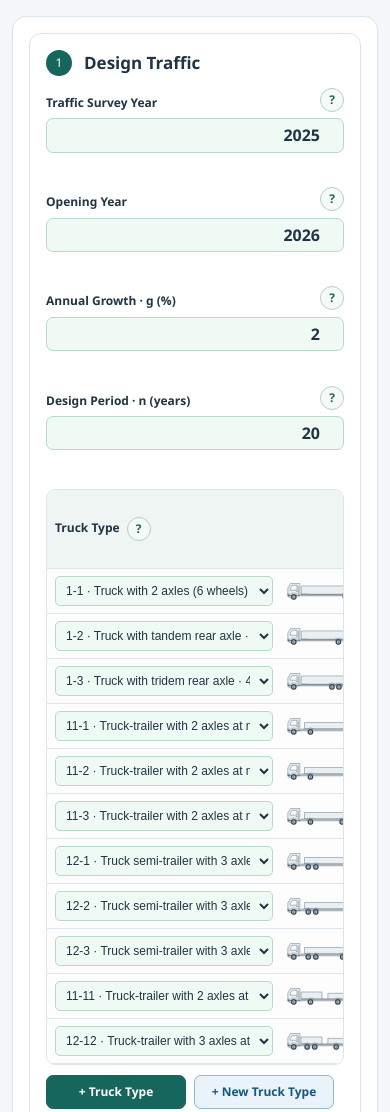
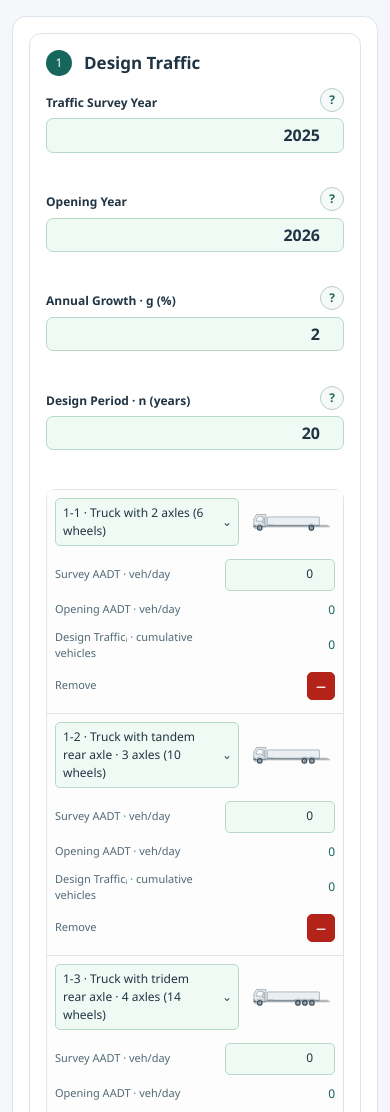
Before and after one commit to ljanre/hd-toolkit, a website: page src/components/design-traffic/index.html in a window 390 px wide. Shown: the top 1112 px of the page. Drawn offline with Linux system fonts and the light colour scheme.

Commit message:
Wrap selected truck descriptions and fit traffic table without horizontal scrolling

```diff
--- a/src/components/design-traffic/configuration.css
+++ b/src/components/design-traffic/configuration.css
@@ -46,8 +46,32 @@
 /* Keep the truck preview beside its selector and separate catalogue/custom actions. */
 #sheetRows .truck-type-control{display:flex;align-items:center;gap:10px;min-width:0}
 #sheetRows .truck-type-control select{flex:1 1 0;min-width:0;max-width:none;width:0}
-#sheetRows .truck-type-control>div{flex:0 0 86px}
+#sheetRows .truck-type-control>.truck-preview{flex:0 0 86px}
 #sheetRows .truck-type-control .vehicle-diagram{width:86px;height:24px;margin:0}
 #sheetRows th{min-width:330px;max-width:none}
 .sheet-traffic{min-width:750px!important}
 #sheetNew{background:#eaf3fa;border-color:#8db7d2;color:#18577d}
+
+/* Fit the traffic table to its worksheet; wrap the selected native-option label. */
+#trafficStage .sheet-scroll{overflow:visible}
+.sheet-traffic{width:100%;min-width:0!important;table-layout:fixed}
+.sheet-traffic thead th{text-align:center;min-width:0;white-space:normal;overflow-wrap:anywhere}
+.sheet-traffic thead th:first-child{width:42%}.sheet-traffic thead th:nth-child(2){width:18%}.sheet-traffic thead th:nth-child(3){width:16%}
+.sheet-traffic thead th:last-child,#sheetRows td:last-child{width:60px;min-width:0;max-width:none}
+#sheetRows th,#sheetRows td:nth-child(2),#sheetRows td:nth-child(3),#sheetRows td:nth-child(4){min-width:0;max-width:none}
+#sheetRows input{width:100%;min-width:0}#sheetRows output{white-space:normal;overflow-wrap:anywhere}
+#sheetRows .truck-select{position:relative;flex:1 1 0;min-width:0}
+#sheetRows .truck-type-control .truck-select select{position:absolute;inset:0;z-index:1;width:100%;height:100%;min-height:0;opacity:0;cursor:pointer;margin:0}
+#sheetRows .truck-selected-label{display:block;border:1px solid #b8d8c8;border-radius:5px;background:#f0faf4;padding:5px 24px 5px 7px;white-space:normal;overflow-wrap:anywhere;font-size:12px;font-weight:400;line-height:1.5;text-align:left}
+#sheetRows .truck-select::after{content:'⌄';position:absolute;right:7px;top:50%;transform:translateY(-50%);pointer-events:none;color:#294b59}
+#sheetRows .truck-select select:focus-visible+.truck-selected-label{outline:2px solid #17665d;outline-offset:2px}
+.config-workspace table thead th{text-align:center}
+@media(max-width:650px){
+ .sheet-traffic,.sheet-traffic tbody,.sheet-traffic tr,.sheet-traffic th,.sheet-traffic td{display:block;width:100%}
+ .sheet-traffic thead{position:absolute;width:1px;height:1px;overflow:hidden;clip-path:inset(50%)}
+ #sheetRows tr{padding:8px;border-bottom:1px solid var(--border)}
+ #sheetRows th{padding:0 0 8px;border:0}
+ #sheetRows td,#sheetRows td:last-child{display:grid;grid-template-columns:minmax(0,1fr) minmax(0,110px);align-items:center;gap:8px;width:100%;padding:5px 0;border:0;text-align:right}
+ #sheetRows td::before{content:attr(data-label);text-align:left;font-size:11px;color:#536977}
+ #sheetRows .remove-truck{justify-self:end}
+}
--- a/src/components/design-traffic/configuration.js
+++ b/src/components/design-traffic/configuration.js
@@ -11,19 +11,20 @@
   function updateVisual(row,index){
     const profile=visualProfile(row),custom=row.select.value==='custom';row.weight.readOnly=true;row.fractions.readOnly=true;row.edit.hidden=!custom;
     row.weight.title=row.fractions.title=custom?'Edit using Edit Configuration':'Catalogue value · use + New Truck Type to create an editable case';
+    row.selectedLabel.textContent=row.select.selectedOptions[0]?.textContent||'';
     row.linked.textContent='Case '+(index+1)+' · '+(custom?profile.name:profile.code+' · '+profile.name);row.efDiagram.innerHTML=V.diagram(profile,true);row.diagram.innerHTML=V.diagram(profile);
     row.lockNote.textContent=custom?'Custom loading case · use Edit Configuration to revise layout, weight or EF.':'';row.lockNote.hidden=!custom;
   }
   function add(profile=V.profiles[0]){
     if(rows.length>=50)return;
     const tr=make('tr'),efTr=make('tr'),row={tr,efTr},heading=make('th'),select=make('select'),diagram=make('div'),linked=make('div');
-    for(const p of V.profiles){const option=make('option',p.code+' · '+p.name);option.value=p.code;select.append(option);}select.value=profile.code;select.setAttribute('aria-label','Configuration for loading case '+(rows.length+1));const control=make('div');control.className='truck-type-control';control.append(select,diagram);heading.append(control);tr.append(heading);const efDiagram=make('div'),lockNote=make('small');lockNote.className='ef-lock-note';const edit=make('button','Edit Configuration');edit.type='button';edit.className='edit-custom';edit.hidden=true;row.edit=edit;edit.addEventListener('click',()=>editCustom(row));const efHeading=make('th');efHeading.append(linked,efDiagram,lockNote,edit);efTr.append(efHeading);row.efDiagram=efDiagram;row.lockNote=lockNote;row.select=select;row.diagram=diagram;row.linked=linked;
-    function input(parent,label,type='number'){const cell=make('td'),field=make('input');field.type=type;field.step='any';field.min='0';field.setAttribute('aria-label',profile.code+' '+label);cell.append(field);parent.append(cell);return field;}
+    for(const p of V.profiles){const option=make('option',p.code+' · '+p.name);option.value=p.code;select.append(option);}select.value=profile.code;select.setAttribute('aria-label','Configuration for loading case '+(rows.length+1));const control=make('div');control.className='truck-type-control';const selectWrap=make('div'),selectedLabel=make('span');selectWrap.className='truck-select';selectedLabel.className='truck-selected-label';selectedLabel.setAttribute('aria-hidden','true');selectWrap.append(select,selectedLabel);diagram.className='truck-preview';row.selectedLabel=selectedLabel;control.append(selectWrap,diagram);heading.append(control);tr.append(heading);const efDiagram=make('div'),lockNote=make('small');lockNote.className='ef-lock-note';const edit=make('button','Edit Configuration');edit.type='button';edit.className='edit-custom';edit.hidden=true;row.edit=edit;edit.addEventListener('click',()=>editCustom(row));const efHeading=make('th');efHeading.append(linked,efDiagram,lockNote,edit);efTr.append(efHeading);row.efDiagram=efDiagram;row.lockNote=lockNote;row.select=select;row.diagram=diagram;row.linked=linked;
+    function input(parent,label,type='number'){const cell=make('td'),field=make('input');field.type=type;field.step='any';field.min='0';field.setAttribute('aria-label',profile.code+' '+label);cell.dataset.label=label==='survey AADT'?'Survey AADT · veh/day':label;cell.append(field);parent.append(cell);return field;}
     row.count=input(tr,'survey AADT');row.count.value='0';row.count.placeholder='AADT';
-    for(const [key,label] of [['openingDisplay','opening AADT'],['trafficDisplay','cumulative design traffic']]){const cell=make('td'),output=make('output','—');output.setAttribute('aria-label',profile.code+' '+label);cell.append(output);tr.append(cell);row[key]=output;}
+    for(const [key,label] of [['openingDisplay','opening AADT'],['trafficDisplay','cumulative design traffic']]){const cell=make('td'),output=make('output','—');output.setAttribute('aria-label',profile.code+' '+label);cell.dataset.label=label==='opening AADT'?'Opening AADT · veh/day':'Design Trafficᵢ · cumulative vehicles';cell.append(output);tr.append(cell);row[key]=output;}
     row.weight=input(efTr,'adopted GVW (kg)');row.fractions=input(efTr,'physical axle fractions','text');row.fractions.placeholder='e.g. 0.2, 0.8';
     const efCell=make('td'),automatic=make('input'),note=make('small');automatic.readOnly=true;automatic.setAttribute('aria-label',profile.code+' calculated EF');note.className='sheet-row-note';efCell.append(automatic,note);efTr.append(efCell);row.automatic=automatic;row.note=note;
-    const removeCell=make('td'),remove=make('button','−');remove.type='button';remove.className='remove-truck';remove.setAttribute('aria-label','Remove loading case '+(rows.length+1));remove.addEventListener('click',()=>{rows.splice(rows.indexOf(row),1);tr.remove();efTr.remove();update();});removeCell.append(remove);tr.append(removeCell);
+    const removeCell=make('td'),remove=make('button','−');remove.type='button';remove.className='remove-truck';remove.setAttribute('aria-label','Remove loading case '+(rows.length+1));remove.addEventListener('click',()=>{rows.splice(rows.indexOf(row),1);tr.remove();efTr.remove();update();});removeCell.dataset.label='Remove';removeCell.append(remove);tr.append(removeCell);
     function setProfile(){const p=V.profiles.find(p=>p.code===select.value);row.sampleName=null;row.adoptedEF=null;row.committedValue=select.value;select.querySelector('option[value=custom]')?.remove();if(p){row.layoutCode=p.code;row.customKind=p.kind;row.weight.value=String(p.gvw);row.fractions.value=p.fractions?p.fractions.join(', '):'';}updateVisual(row,rows.includes(row)?rows.indexOf(row):rows.length);}
 
     select.addEventListener('change',()=>{if(select.value==='custom')return;setProfile();update();});setProfile();rows.push(row);$('sheetRows').append(tr);$('sheetEFRows').append(efTr);return row;
```
